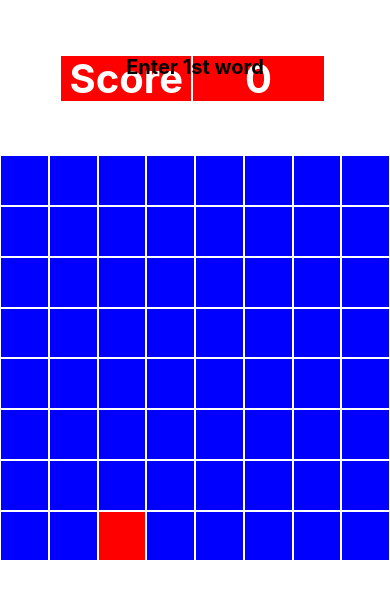
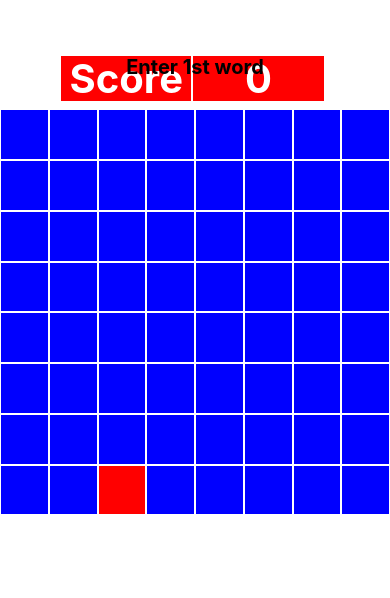
Before and after one commit to kbrownc/project-game05, a React Native app: screen / in a window 390 px wide. Shown: the top 598 px of the page. Built offline with nearby package versions, Linux system fonts and the light colour scheme.

Commit message:
Updated stylesheet for message

```diff
--- a/App.js
+++ b/App.js
@@ -241,11 +241,9 @@ export default function App() {
           </View>
           <Button onPress={pressAlert} title="About" color="green" />
         </View>
-        <View style={globalStyles.message}>
           <View style={globalStyles.messageRow}>
             <Text style={globalStyles.message}>{message}</Text>
           </View>
-        </View>
         <View style={globalStyles.board}>
           <FlatList
             data={board}
--- a/global.js
+++ b/global.js
@@ -51,13 +51,7 @@ export const globalStyles = StyleSheet.create({
     textAlign: 'center',
   },
   messageRow: {
-    flex: 1,
-    justifyContent: 'center',
-    flexDirection: 'row',
-    color: 'black',
-    fontSize: 20,
-    fontWeight: 'bold',
-    textAlign: 'center',
+    flex: .5,
   },
   board: {
     flex: 7,
```
